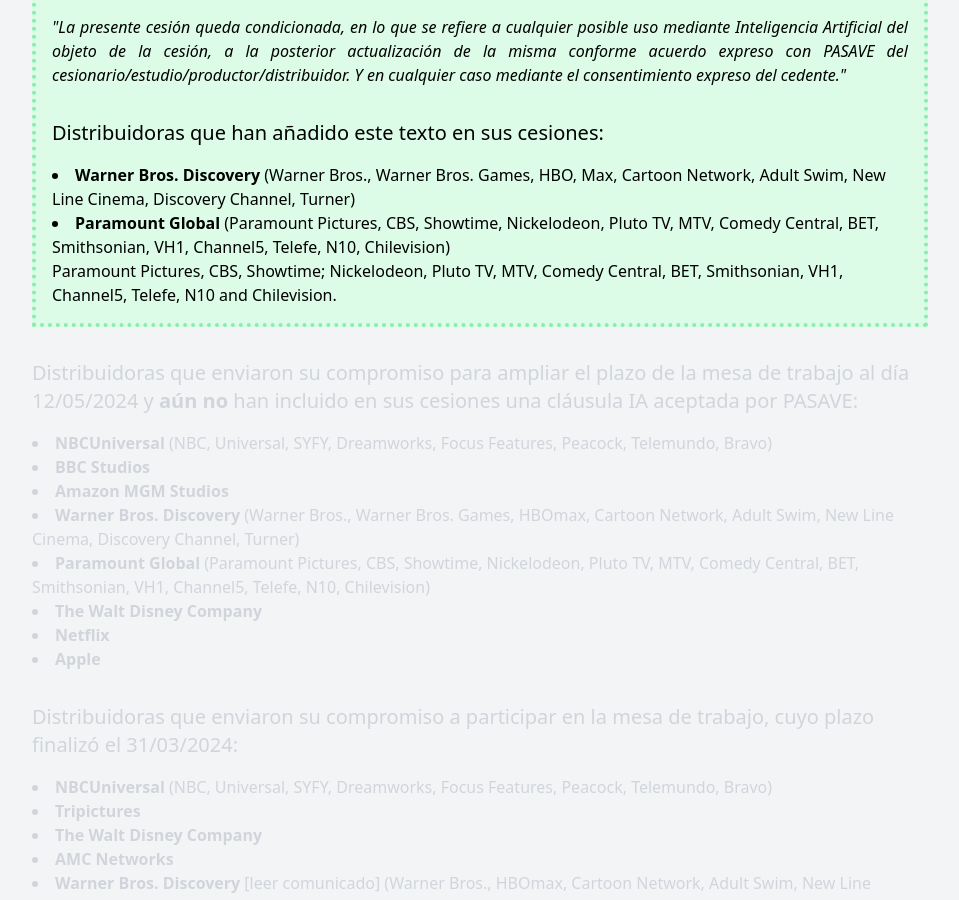
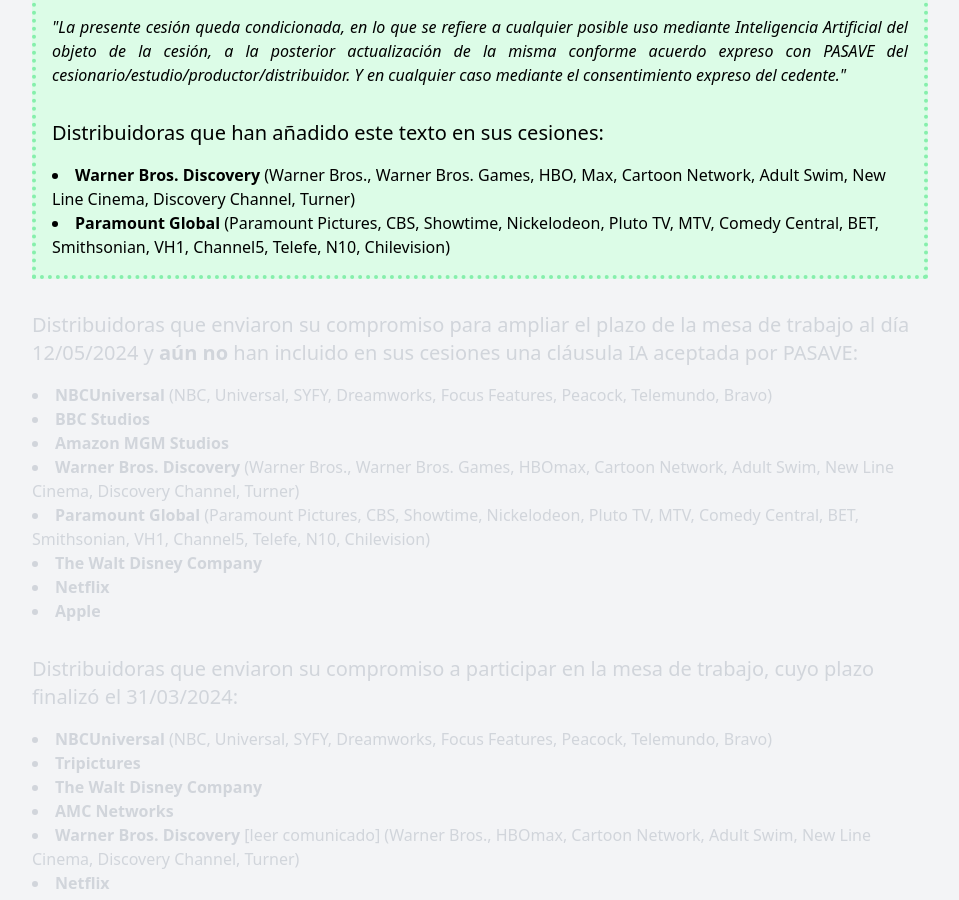
Before and after one commit to mutsuda/pasave.github.io, a Jekyll site: the page built from oklist.md, in a window 1280 px wide and 900 px high, scrolled down 953 px. Shown: the whole window, without its empty margins (160-1119 px from the left). Built offline with Jekyll 4.4.1, drawn with Linux system fonts in a browser that asks for light colours.

Commit message:
added paramount

```diff
--- a/oklist.md
+++ b/oklist.md
@@ -50,7 +50,6 @@
 	<ul class="list-disc list-inside">
 		<li><span class="font-bold">Warner Bros. Discovery</span> (Warner Bros., Warner Bros. Games, HBO, Max, Cartoon Network, Adult Swim, New Line Cinema, Discovery Channel, Turner)</li>
 		<li><span class="font-bold">Paramount Global</span> (Paramount Pictures, CBS, Showtime, Nickelodeon, Pluto TV, MTV, Comedy Central, BET, Smithsonian, VH1, Channel5, Telefe, N10, Chilevision)</li>
-		Paramount Pictures, CBS, Showtime; Nickelodeon, Pluto TV, MTV, Comedy Central, BET, Smithsonian, VH1, Channel5, Telefe, N10 and Chilevision.
 	</ul>
 
 
```
